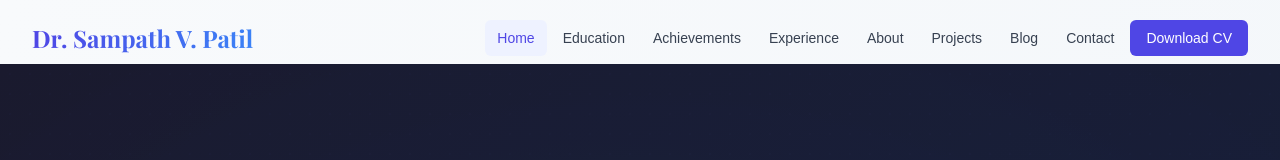
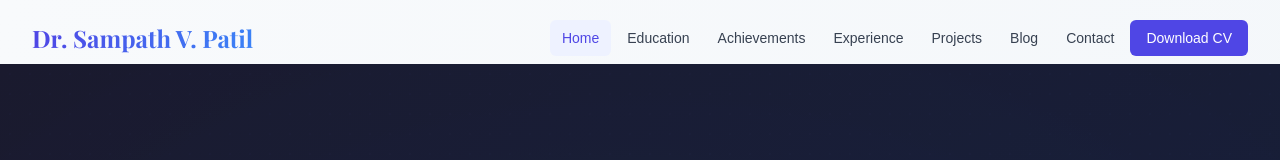
Before and after one commit to Sampathkumarvpatil/DrSampath, a React (Create React App) app in the folder frontend/: page / in a window 1280 px wide. Shown: the top 160 px of the page. Built offline with nearby package versions, Linux system fonts and the light colour scheme; a web font is replaced by a local one.

Commit message:
auto-commit for 38b0df60-11c0-4164-96d6-098ba2edc2c1

```diff
--- a/frontend/src/components/layout/Header.js
+++ b/frontend/src/components/layout/Header.js
@@ -14,7 +14,6 @@ const Header = () => {
     { name: "Education", to: "/education" },
     { name: "Achievements", to: "/achievements" },
     { name: "Experience", to: "/experience" },
-    { name: "About", to: "/about" },
     { name: "Projects", to: "/projects" },
     { name: "Blog", to: "/blog" },
     { name: "Contact", to: "/contact" },
```
